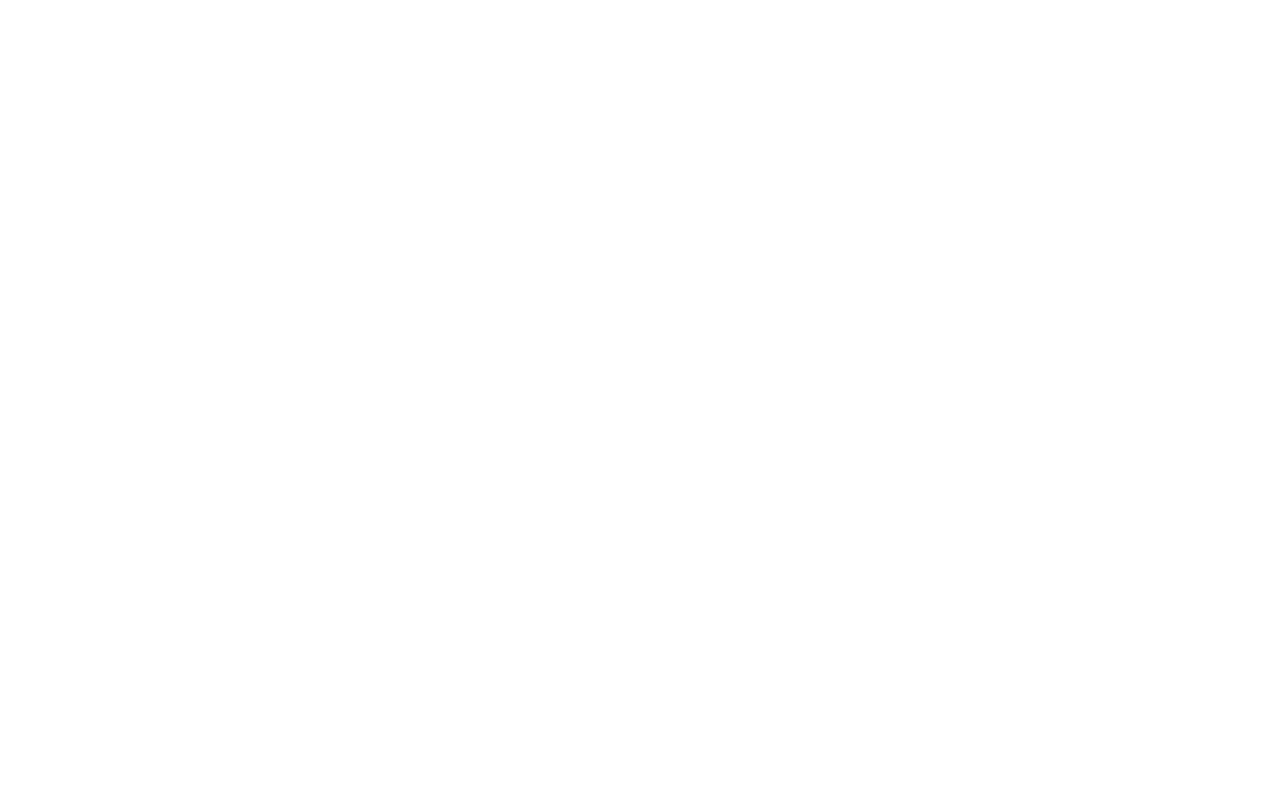
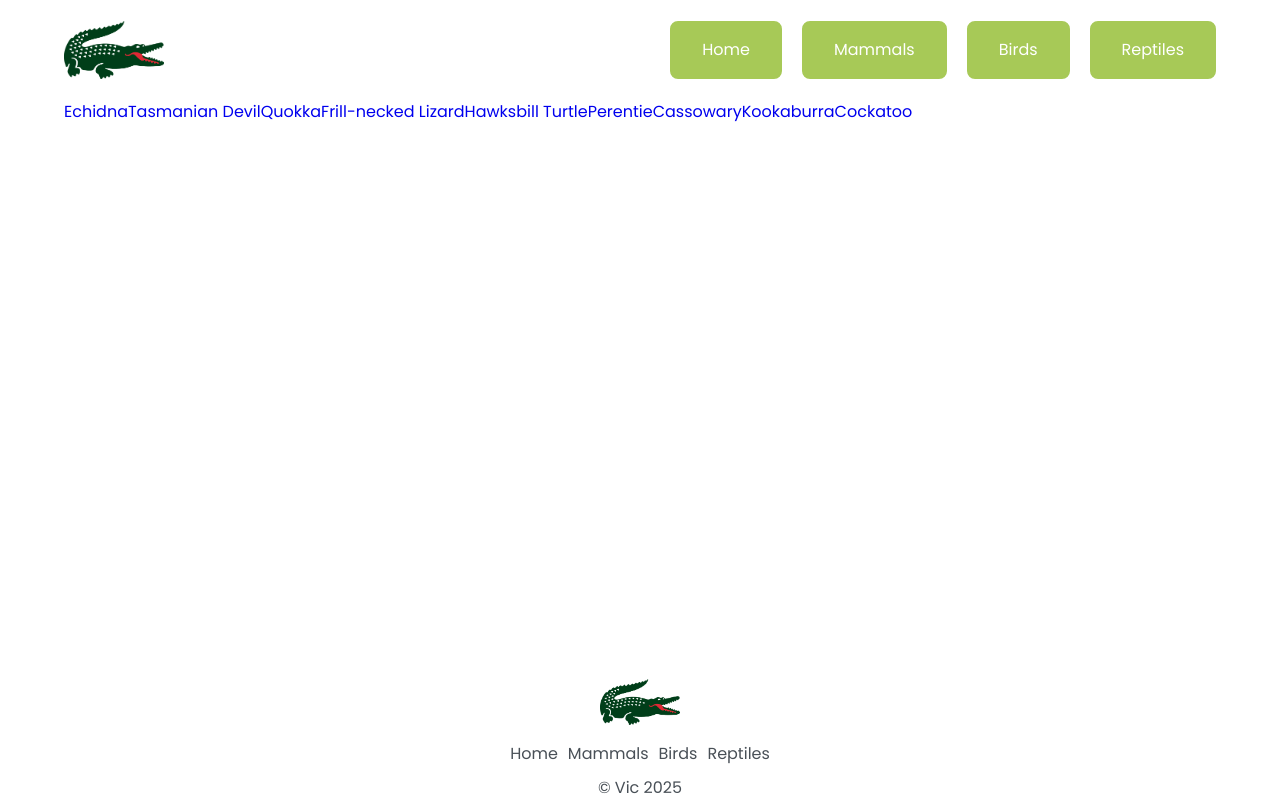
Before and after one commit to mvic89/zoo-react, a React (Vite) app: page /perentie in a window 1280 px wide. Before the commit this address had no page. Built offline with nearby package versions, Linux system fonts and the light colour scheme.

Commit message:
added sidebar with animals names

```diff
--- a/src/App.jsx
+++ b/src/App.jsx
@@ -4,6 +4,7 @@
 import Birds from "./pages/Birds"
 import Reptiles from "./pages/Reptiles"
 import Layout from "./pages/Layout"
+import Sidebar from "./components/Sidebar"
 
 function App() {
 
@@ -13,6 +14,7 @@
       <Routes>
         <Route element={<Layout/>}>
           <Route path='/' element={<Home/>}/>
+            <Route path='perentie' element={<Sidebar/> }/>
           <Route path='/mammals' element={<Mammals/>}/>
           <Route path='/birds' element={<Birds/>}/>
           <Route path='/reptiles' element={<Reptiles/>}/>
--- a/src/animalsdata.js
+++ b/src/animalsdata.js
@@ -92,3 +92,5 @@
 
 
 ]
+
+export default animals
--- /dev/null
+++ b/src/components/Sidebar/index.jsx
@@ -0,0 +1,21 @@
+import { NavLink } from "react-router-dom"
+import animals from "../../animalsdata"
+
+const Sidebar = () => {
+    return (
+        <>
+            <div>
+                {animals.map((item, index) => (
+                    <NavLink
+                        key={index}
+                        to={`/${item.name.toLowerCase().replace(/\s+/g, '-')}`}
+                    >
+                        {item.name}
+                    </NavLink>
+                ))}
+            </div>
+        </>
+    )
+}
+
+export default Sidebar
--- a/src/pages/Layout/layout.module.css
+++ b/src/pages/Layout/layout.module.css
@@ -3,7 +3,7 @@
     min-height: 100dvh;
     width: 90%;
     margin: 0 auto;
-    background-color: bisque;
+    /* background-color: bisque; */
 
     display: grid;
     grid-template-rows:  auto 1fr auto;
```
Also changed, not shown: plan.txt.
